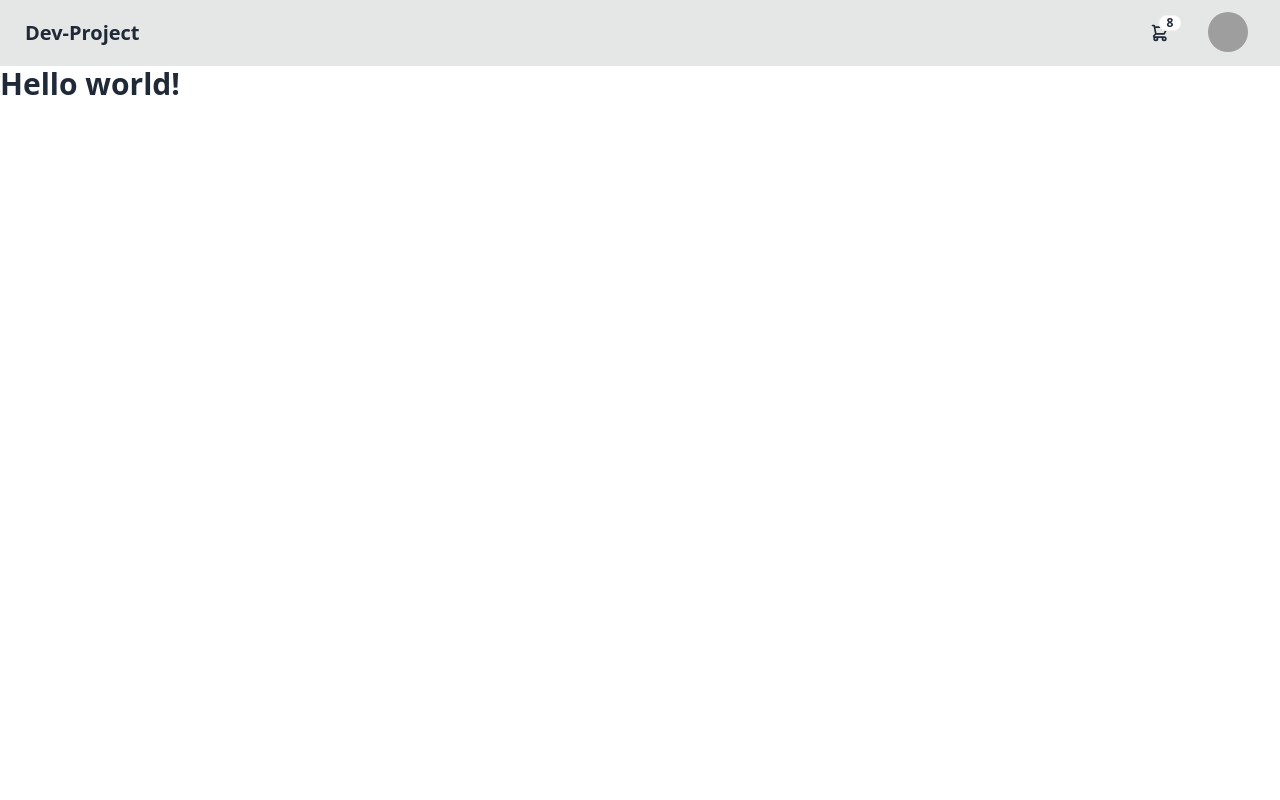
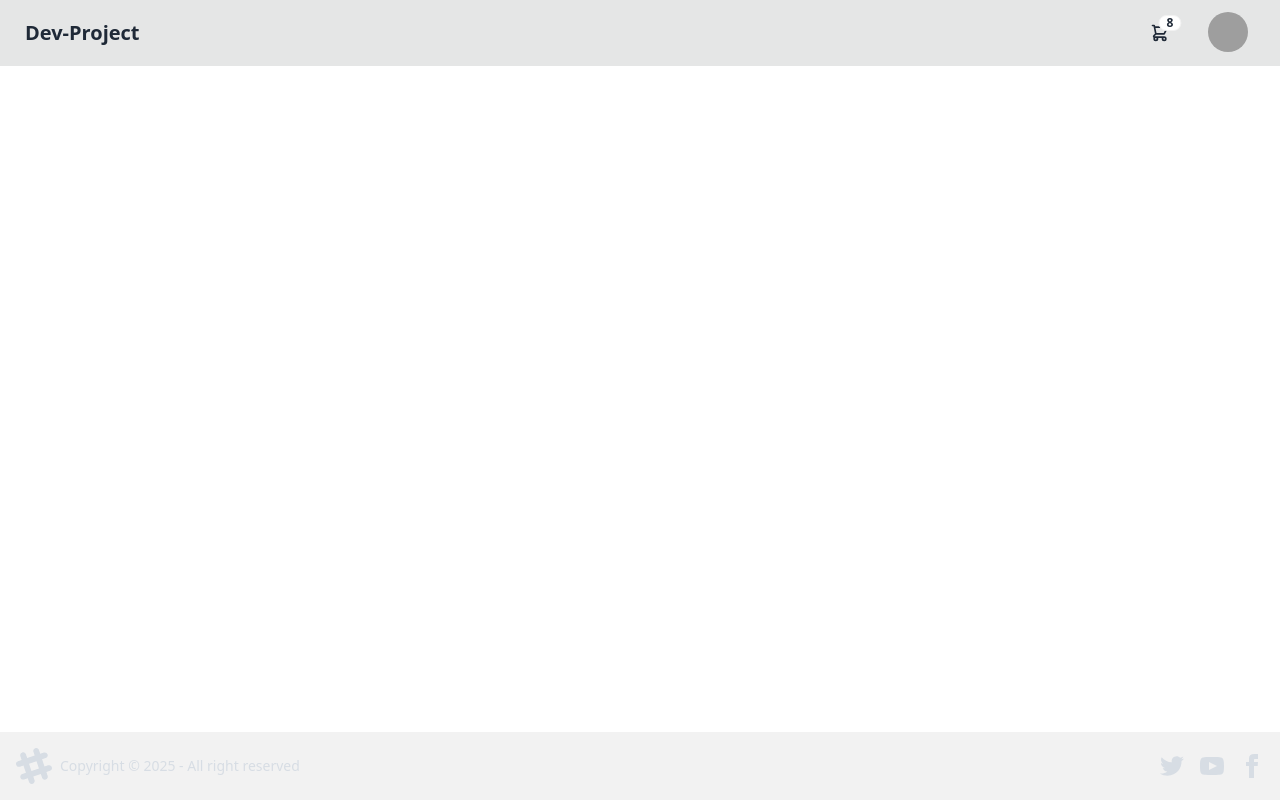
Before and after one commit to TrapFish/devTinder, a React (Vite) app: page / in a window 1280 px wide. Built offline with nearby package versions, Linux system fonts and the light colour scheme; grey boxes are pictures that could not be loaded.

Commit message:
added routing and created basic ui

```diff
--- a/package.json
+++ b/package.json
@@ -11,7 +11,8 @@
   },
   "dependencies": {
     "react": "^18.3.1",
-    "react-dom": "^18.3.1"
+    "react-dom": "^18.3.1",
+    "react-router-dom": "^7.1.1"
   },
   "devDependencies": {
     "@eslint/js": "^9.17.0",
--- a/src/App.jsx
+++ b/src/App.jsx
@@ -1,15 +1,24 @@
 import { useState } from 'react';
-import NavBar from './components/NavBar';
+import Body from './components/Body';
+import Login from './components/Login';
+import Profile from './components/Profile';
+import { BrowserRouter, Route, Routes } from 'react-router-dom';
 
 function App() {
   const [count, setCount] = useState(0)
 
   return (
     <>
-     <NavBar />
-      <h1 className="text-3xl font-bold ">
-        Hello world!
-      </h1>
+     <BrowserRouter basename='/'>
+        <Routes>
+          <Route path="/" element={<><Body/></>}>
+             <Route path="/login" element={<><Login /></>} />
+             <Route path="/profile" element={<><Profile /></>} />
+          </Route>
+        </Routes>
+     </BrowserRouter>
+
+
     </>
   )
 }
--- /dev/null
+++ b/src/components/Body.jsx
@@ -0,0 +1,15 @@
+import React from 'react';
+import NavBar from './NavBar';
+import Footer from './Footer.jsx';
+import { Outlet } from 'react-router-dom';
+const Body = () => {
+    return (
+        <div>
+            <NavBar />
+            <Outlet />
+            <Footer />
+        </div>
+    );
+};
+
+export default Body;
--- /dev/null
+++ b/src/components/Footer.jsx
@@ -0,0 +1,60 @@
+import React from 'react';
+//import './Footer.css'; // Import the CSS file for styling
+
+const Footer = () => {
+    return (
+        <footer className="footer bg-base-200 text-neutral-content items-center p-4 fixed bottom-0">
+            <aside className="grid-flow-col items-center">
+                <svg
+                    width="36"
+                    height="36"
+                    viewBox="0 0 24 24"
+                    xmlns="http://www.w3.org/2000/svg"
+                    fillRule="evenodd"
+                    clipRule="evenodd"
+                    className="fill-current">
+                    <path
+                        d="M22.672 15.226l-2.432.811.841 2.515c.33 1.019-.209 2.127-1.23 2.456-1.15.325-2.148-.321-2.463-1.226l-.84-2.518-5.013 1.677.84 2.517c.391 1.203-.434 2.542-1.831 2.542-.88 0-1.601-.564-1.86-1.314l-.842-2.516-2.431.809c-1.135.328-2.145-.317-2.463-1.229-.329-1.018.211-2.127 1.231-2.456l2.432-.809-1.621-4.823-2.432.808c-1.355.384-2.558-.59-2.558-1.839 0-.817.509-1.582 1.327-1.846l2.433-.809-.842-2.515c-.33-1.02.211-2.129 1.232-2.458 1.02-.329 2.13.209 2.461 1.229l.842 2.515 5.011-1.677-.839-2.517c-.403-1.238.484-2.553 1.843-2.553.819 0 1.585.509 1.85 1.326l.841 2.517 2.431-.81c1.02-.33 2.131.211 2.461 1.229.332 1.018-.21 2.126-1.23 2.456l-2.433.809 1.622 4.823 2.433-.809c1.242-.401 2.557.484 2.557 1.838 0 .819-.51 1.583-1.328 1.847m-8.992-6.428l-5.01 1.675 1.619 4.828 5.011-1.674-1.62-4.829z"></path>
+                </svg>
+                <p>Copyright © {new Date().getFullYear()} - All right reserved</p>
+            </aside>
+            <nav className="grid-flow-col gap-4 md:place-self-center md:justify-self-end">
+                <a>
+                    <svg
+                        xmlns="http://www.w3.org/2000/svg"
+                        width="24"
+                        height="24"
+                        viewBox="0 0 24 24"
+                        className="fill-current">
+                        <path
+                            d="M24 4.557c-.883.392-1.832.656-2.828.775 1.017-.609 1.798-1.574 2.165-2.724-.951.564-2.005.974-3.127 1.195-.897-.957-2.178-1.555-3.594-1.555-3.179 0-5.515 2.966-4.797 6.045-4.091-.205-7.719-2.165-10.148-5.144-1.29 2.213-.669 5.108 1.523 6.574-.806-.026-1.566-.247-2.229-.616-.054 2.281 1.581 4.415 3.949 4.89-.693.188-1.452.232-2.224.084.626 1.956 2.444 3.379 4.6 3.419-2.07 1.623-4.678 2.348-7.29 2.04 2.179 1.397 4.768 2.212 7.548 2.212 9.142 0 14.307-7.721 13.995-14.646.962-.695 1.797-1.562 2.457-2.549z"></path>
+                    </svg>
+                </a>
+                <a>
+                    <svg
+                        xmlns="http://www.w3.org/2000/svg"
+                        width="24"
+                        height="24"
+                        viewBox="0 0 24 24"
+                        className="fill-current">
+                        <path
+                            d="M19.615 3.184c-3.604-.246-11.631-.245-15.23 0-3.897.266-4.356 2.62-4.385 8.816.029 6.185.484 8.549 4.385 8.816 3.6.245 11.626.246 15.23 0 3.897-.266 4.356-2.62 4.385-8.816-.029-6.185-.484-8.549-4.385-8.816zm-10.615 12.816v-8l8 3.993-8 4.007z"></path>
+                    </svg>
+                </a>
+                <a>
+                    <svg
+                        xmlns="http://www.w3.org/2000/svg"
+                        width="24"
+                        height="24"
+                        viewBox="0 0 24 24"
+                        className="fill-current">
+                        <path
+                            d="M9 8h-3v4h3v12h5v-12h3.642l.358-4h-4v-1.667c0-.955.192-1.333 1.115-1.333h2.885v-5h-3.808c-3.596 0-5.192 1.583-5.192 4.615v3.385z"></path>
+                    </svg>
+                </a>
+            </nav>
+        </footer>
+    );
+};
+
+export default Footer;
--- /dev/null
+++ b/src/components/Login.jsx
@@ -0,0 +1,22 @@
+import React from 'react';
+
+const Login = () => {
+    return (
+        <div>
+            <h2>Login</h2>
+            <form>
+                <div>
+                    <label htmlFor="username">Username:</label>
+                    <input type="text" id="username" name="username" />
+                </div>
+                <div>
+                    <label htmlFor="password">Password:</label>
+                    <input type="password" id="password" name="password" />
+                </div>
+                <button type="submit">Login</button>
+            </form>
+        </div>
+    );
+};
+
+export default Login;
--- /dev/null
+++ b/src/components/Profile.jsx
@@ -0,0 +1,12 @@
+import React from 'react';
+
+const Profile = () => {
+    return (
+        <div>
+            <h1>Profile</h1>
+            <p>Welcome to the profile page!</p>
+        </div>
+    );
+};
+
+export default Profile;
```
Also changed, not shown: reacd file.txt (added), 1 other file (tests, documents, lock files or other folders).
